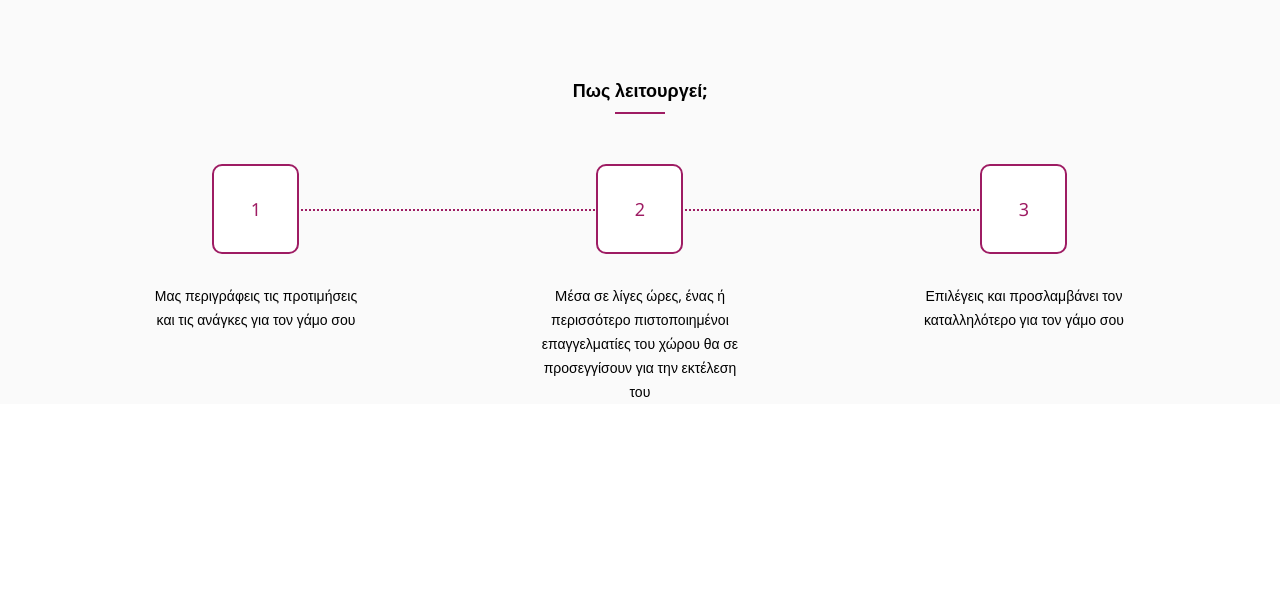
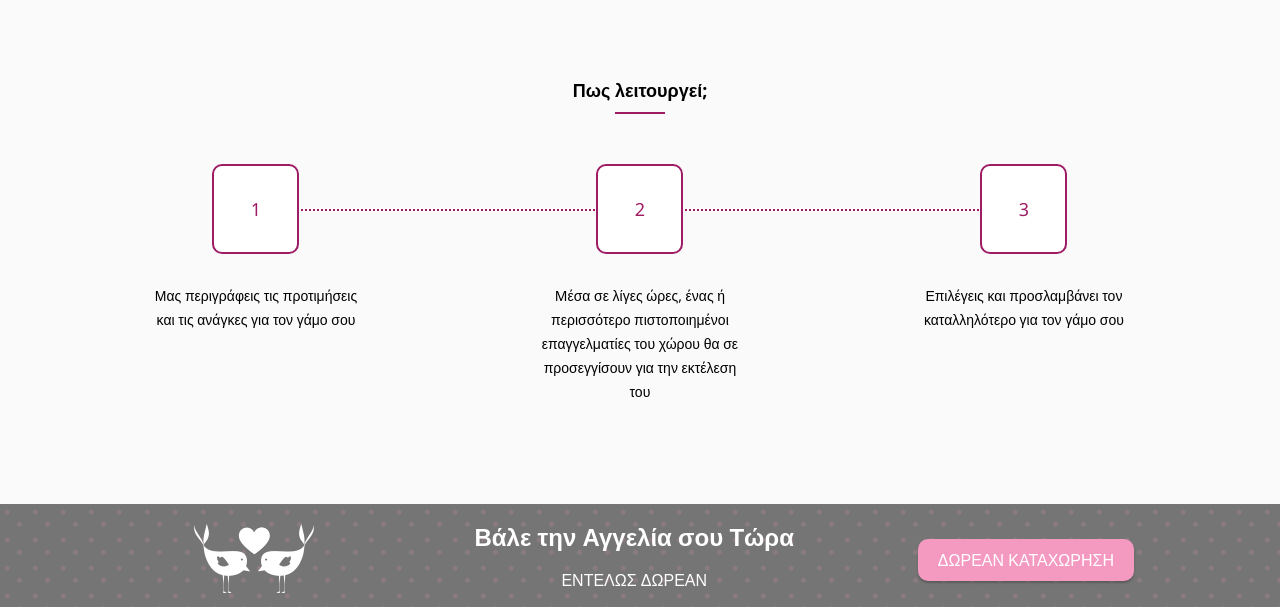
Before and after one commit to lorinagousi/theweddingexperts, a plain HTML site: page index.html in a window 1280 px wide. Shown: the part 822-1429 px from the top of the page. Before the commit the page ends 1226 px from the top, so only its background shows below. Drawn offline with Linux system fonts and the light colour scheme.

Commit message:
02/02/17

```diff
--- a/css/style.css
+++ b/css/style.css
@@ -65,12 +65,30 @@ header ul li a {
     color: #757575;
     font-size: 16px;
     text-transform: uppercase;
+    transition: all 0.2s;
+}
+header ul li a:hover {
+    color: #443e3f;
 }
 a {
     text-decoration: none;
 }
+.login-item {
+    position: relative;
+    padding-left: 30px;
+}
+.login-icon {
+    max-width: 30px;
+    position: absolute;
+    top: -5px;
+    left: -10px;
+    display: inline-table;
+}
+.login-icon img {
+    width: 100%;
+}
 select {
-    color: #9e1c63;
+    color: #757575;
 }
 .search-bar select {
     font-size: 16px;
@@ -83,7 +101,7 @@ select {
 .search-bar form input[type="submit"] {
     font-size: 16px;
     border: 0;
-    background: #9e1c63;
+    background: #f49ac1;
     color: white;
     padding: 10px 20px;
     border-radius: 10px;
@@ -160,3 +178,39 @@ select {
     margin: 0 auto;
     margin-top: 30px;
 }
+.adv-cont {
+    background-image: url(../images/dots.jpg);
+    margin-top: 100px;
+}
+.birds {
+    float: left;
+    width: 33%;
+}
+.birds figure {
+    text-align: center;
+    margin-top: 20px;
+}
+.free-but {
+    float: right;
+    width: 33%;
+}
+.parag {
+    width: 33%;
+    float: left;
+    color: white;
+    text-align: center;
+}
+.parag h1 {
+    font-size: 24px;
+}
+.free-but button {
+    font-size: 16px;
+    border: 0;
+    background: #f49ac1;
+    color: white;
+    padding: 10px 20px;
+    border-radius: 10px;
+    box-shadow: 0px 2px 2px rgba(0, 0, 0, 0.22);
+    cursor: pointer;
+    margin-top: 35px;
+}
--- a/index.html
+++ b/index.html
@@ -23,8 +23,10 @@
                     <li>
                         <a href="/">Εγγραφη μελλονυμφου</a></li>
                     <li><a href="/">Εγγραφη επαγγελματια</a></li>
-                    <li><a href="/">
-                Εισοδος</a>
+                    <li class="login-item">
+                        <a href="/">
+                            <figure class="login-icon"><img src="images/login.png" alt="ΕΙΣΟΔΟΣ"></figure> Εισοδος
+                        </a>
                     </li>
                 </ul>
             </nav>
@@ -55,23 +57,15 @@
             <div class="how-steps">
                 <div class="step">
                     <div class="step-nr">1</div>
-                    <p>Μας περιγράφεις
-                    τις προτιμήσεις και τις ανάγκες
-                    για τον γάμο σου</p>
+                    <p>Μας περιγράφεις τις προτιμήσεις και τις ανάγκες για τον γάμο σου</p>
                 </div>
                 <div class="step">
                     <div class="step-nr">2</div>
-                    <p>Mέσα σε λίγες ώρες,
-                    ένας ή περισσότερο πιστοποιημένοι
-                    επαγγελματίες του χώρου
-                    θα σε προσεγγίσουν
-                    για την εκτέλεση του</p>
+                    <p>Mέσα σε λίγες ώρες, ένας ή περισσότερο πιστοποιημένοι επαγγελματίες του χώρου θα σε προσεγγίσουν για την εκτέλεση του</p>
                 </div>
                 <div class="step">
                     <div class="step-nr">3</div>
-                    <p>Επιλέγεις και προσλαμβάνει
-                     τον καταλληλότερο
-                     για τον γάμο σου</p>
+                    <p>Επιλέγεις και προσλαμβάνει τον καταλληλότερο για τον γάμο σου</p>
                 </div>
                 <div class="clearfix"></div>
                 <div class="dashed-cont">
@@ -80,7 +74,26 @@
             </div>
             <div class="clearfix"></div>
         </div>
+        <div class="adv-cont">
+           <div class="how-steps">
+            <div class="birds">
+                <figure>
+                    <img src="images/birds.png" alt="birds-icon">
+                </figure>
+            </div>
+            <div class="parag">
+                <h1>Βάλε την Αγγελία σου Τώρα</h1>
+                <p>ΕΝΤΕΛΩΣ ΔΩΡΕΑΝ</p>
+            </div>
+            <div class="free-but">
+                <button>ΔΩΡΕΑΝ ΚΑΤΑΧΩΡΗΣΗ</button>
+            </div>
+
+            <div class="clearfix"></div>
+            </div>
+        </div>
     </div>
+
 
     <footer>
     </footer>
```
Also changed, not shown: images/birds.png (added), images/dots.jpg (added), images/login.png (added).
